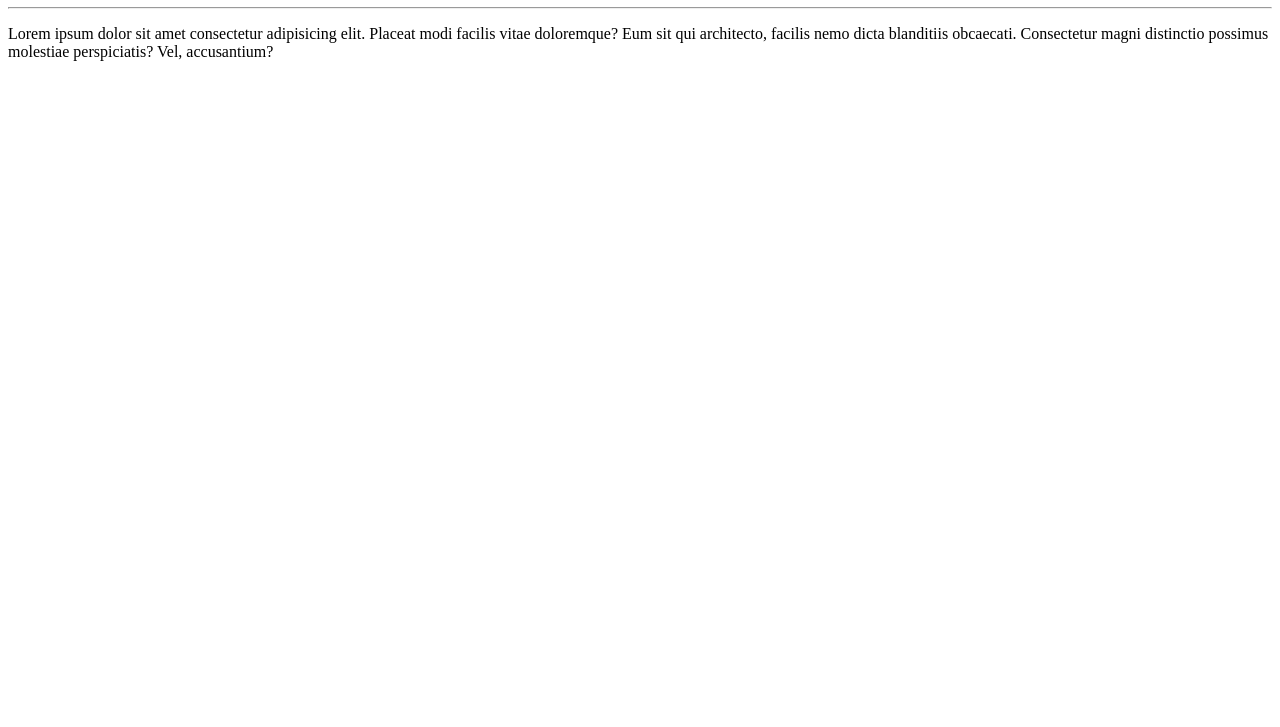
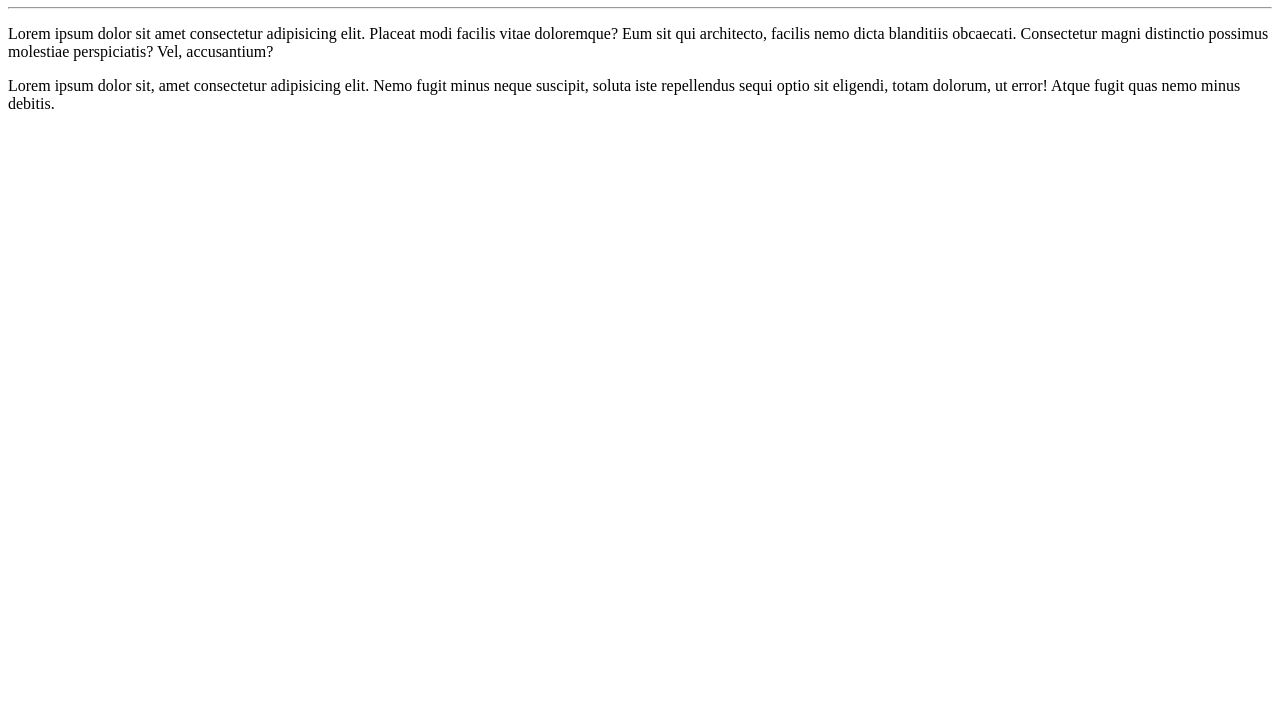
Before and after one commit to AugustoLazo/Primeiro, a plain HTML site: page Site-exemplo/index.html in a window 1280 px wide. Shown: the part 73-800 px from the top of the page. Drawn offline with Linux system fonts and the light colour scheme.

Commit message:
Parágrafo Adicionado

```diff
--- a/Site-exemplo/index.html
+++ b/Site-exemplo/index.html
@@ -11,5 +11,7 @@
     <hr>
     <p>Lorem ipsum dolor sit amet consectetur adipisicing elit. Placeat modi facilis vitae doloremque? Eum sit qui architecto, facilis nemo dicta blanditiis obcaecati. Consectetur magni distinctio possimus molestiae perspiciatis? Vel, accusantium?
     </p>
+    <p>Lorem ipsum dolor sit, amet consectetur adipisicing elit. Nemo fugit minus neque suscipit, soluta iste repellendus sequi optio sit eligendi, totam dolorum, ut error! Atque fugit quas nemo minus debitis.
+    </p>
 </body>
 </html>
```
